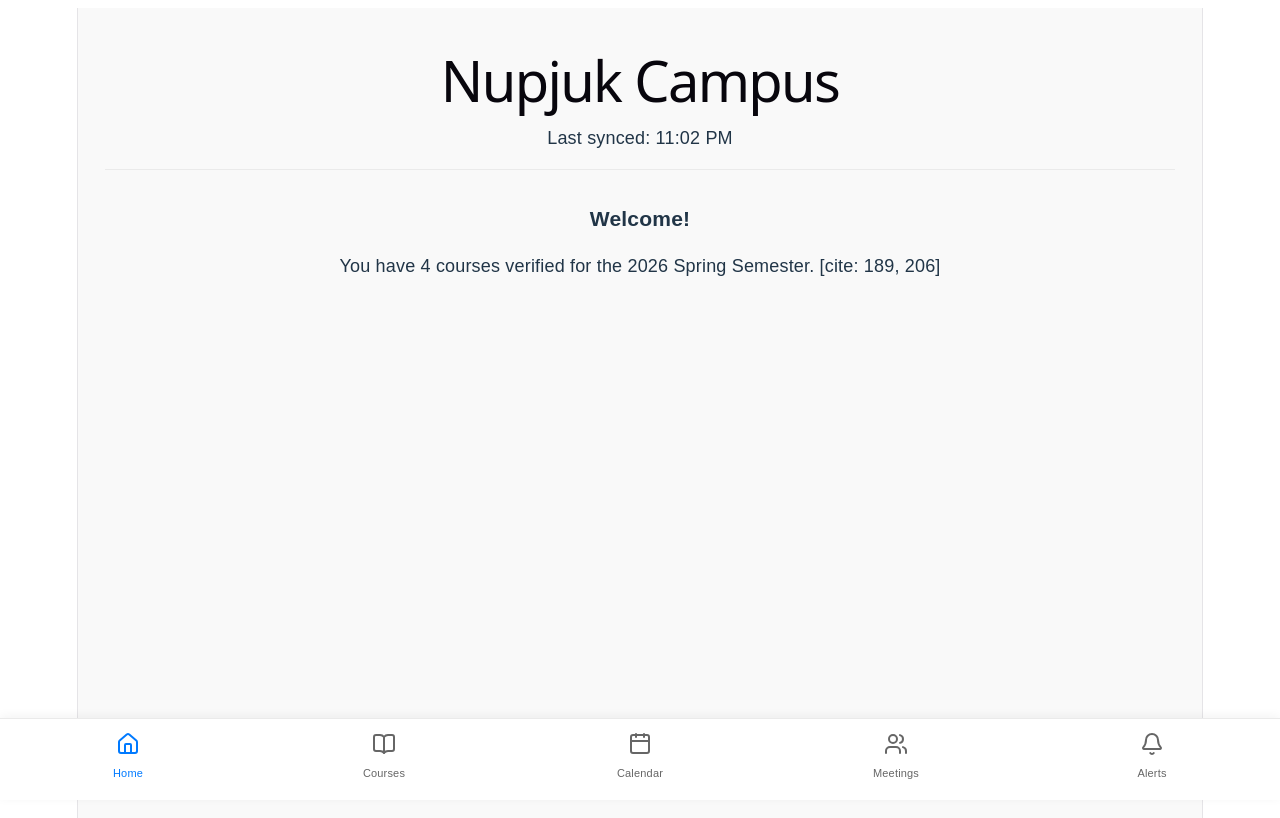
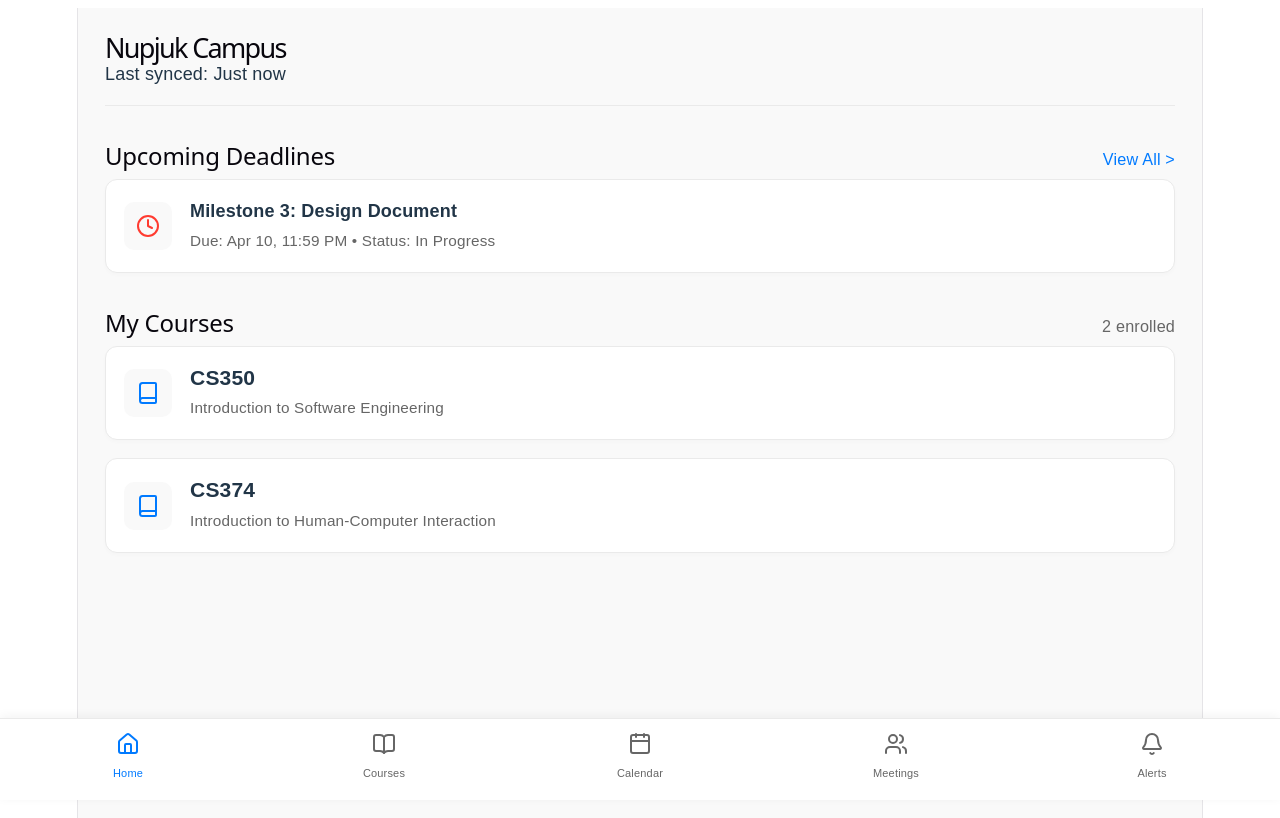
Before and after one commit to Chuks8888/Nupjuk-Campus, a React (Vite) app in the folder frontend/nupjuk-campus-web/: page /home in a window 1280 px wide. Shown: the top 818 px of the page. Built offline with nearby package versions, Linux system fonts and the light colour scheme.

Commit message:
Display Home using mock data

```diff
--- /dev/null
+++ b/frontend/nupjuk-campus-web/src/components/AssignmentCard.jsx
@@ -0,0 +1,27 @@
+import { Clock } from 'lucide-react';
+import '../styles/Cards.css';
+
+export default function AssignmentCard({ assignment }) {
+  // Format the ISO date string into a readable format
+  const dueDate = new Date(assignment.due_date).toLocaleDateString([], {
+    month: 'short',
+    day: 'numeric',
+    hour: '2-digit',
+    minute: '2-digit'
+  });
+
+  // Clean up the status text (e.g., "in_progress" -> "In Progress")
+  const statusText = assignment.user_completion_status.replace('_', ' ');
+
+  return (
+    <div className="card">
+      <div className="card-icon">
+        <Clock size={24} color="#ff3b30" /> {/* Red to indicate a deadline */}
+      </div>
+      <div className="card-content">
+        <h4>{assignment.title}</h4>
+        <p>Due: {dueDate} • Status: <span style={{ textTransform: 'capitalize' }}>{statusText}</span></p>
+      </div>
+    </div>
+  );
+}
--- /dev/null
+++ b/frontend/nupjuk-campus-web/src/components/CourseCard.jsx
@@ -0,0 +1,16 @@
+import { Book } from 'lucide-react';
+import '../styles/Cards.css';
+
+export default function CourseCard({ course }) {
+  return (
+    <div className="card">
+      <div className="card-icon">
+        <Book size={24} color="var(--accent-color)" />
+      </div>
+      <div className="card-content">
+        <h3>{course.course_code}</h3>
+        <p>{course.course_name}</p>
+      </div>
+    </div>
+  );
+}
--- /dev/null
+++ b/frontend/nupjuk-campus-web/src/data/mockData.js
@@ -0,0 +1,51 @@
+export const mockUsers = [{
+  id: 'u1',
+  kaist_email: 'student@kaist.ac.kr',  //
+  display_name: 'Jaehyun Jeong',       //
+  created_at: '2026-03-01T10:00:00Z'   //
+}];
+
+export const mockCourses = [
+  {
+    id: 'c1',
+    course_code: 'CS350',                                 //
+    course_name: 'Introduction to Software Engineering',  //
+    semester: '2026 Spring',                              //
+    klms_course_id: 'klms_12345'                          //
+  },
+  {
+    id: 'c2',
+    course_code: 'CS374',                                       //
+    course_name: 'Introduction to Human-Computer Interaction',  //
+    semester: '2026 Spring',                                    //
+    klms_course_id: 'klms_67890'                                //
+  }
+];
+
+export const mockEnrollments = [
+  {
+    user_id: 'u1',                        //
+    course_id: 'c1',                      //
+    verified_at: '2026-03-02T11:00:00Z',  //
+    valid_until: '2026-06-30T23:59:59Z',  //
+    status: 'active'                      //
+  },
+  {
+    user_id: 'u1',                        //
+    course_id: 'c2',                      //
+    verified_at: '2026-03-02T11:05:00Z',  //
+    valid_until: '2026-06-30T23:59:59Z',  //
+    status: 'active'                      //
+  }
+];
+
+export const mockAssignments = [{
+  id: 'a1',
+  course_id: 'c1',                        //
+  title: 'Milestone 3: Design Document',  //
+  due_date: '2026-04-10T23:59:59Z',       //
+  description: 'Submit the final SRS.',   //
+  source: 'klms_synced',                  //
+  klms_submission_status: 'pending',      //
+  user_completion_status: 'in_progress'   //
+}];
--- a/frontend/nupjuk-campus-web/src/pages/Home.jsx
+++ b/frontend/nupjuk-campus-web/src/pages/Home.jsx
@@ -1,4 +1,7 @@
 import { Home as HomeIcon, BookOpen, Calendar, Users, Bell } from 'lucide-react';
+import CourseCard from '../components/CourseCard';
+import AssignmentCard from '../components/AssignmentCard';
+import { mockCourses, mockAssignments } from '../data/mockData';
 import '../styles/Home.css';
 import '../styles/Navbar.css';
 
@@ -7,16 +10,28 @@ export default function Home() {
     <div className="home-container">
       <header className="home-header">
         <h1>Nupjuk Campus</h1>
-        <p>Last synced: 11:02 PM</p> {/* Reflected in SRS Design [cite: 161] */}
+        <p>Last synced: Just now</p>
       </header>
 
       <main className="dashboard-content">
-        <section className="welcome-widget">
-          <h3>Welcome!</h3>
-          <p>You have 4 courses verified for the 2026 Spring Semester. [cite: 189, 206]</p>
+        <section style={{ marginTop: '2rem' }}>
+          <div style={{ display: 'flex', justifyContent: 'space-between', alignItems: 'baseline' }}>
+            <h2>Upcoming Deadlines</h2>
+            <span style={{ fontSize: '0.9rem', color: 'var(--accent-color)', cursor: 'pointer' }}>View All &gt;</span>
+          </div>
+          {mockAssignments.map((assignment) => (
+            <AssignmentCard key={assignment.id} assignment={assignment} />
+          ))}
         </section>
-
-        {/* Placeholder for future course cards */}
+        <section style={{ marginTop: '2rem' }}>
+          <div style={{ display: 'flex', justifyContent: 'space-between', alignItems: 'baseline' }}>
+            <h2>My Courses</h2>
+            <span style={{ fontSize: '0.9rem', color: 'var(--text-secondary)' }}>{mockCourses.length} enrolled</span>
+          </div>
+          {mockCourses.map((course) => (
+            <CourseCard key={course.id} course={course} />
+          ))}
+        </section>
       </main>
 
       <nav className="bottom-nav">
--- a/frontend/nupjuk-campus-web/src/pages/Login.jsx
+++ b/frontend/nupjuk-campus-web/src/pages/Login.jsx
@@ -1,7 +1,7 @@
 import { useState } from 'react';
 import { useNavigate } from 'react-router-dom';
 import { GraduationCap, LogIn } from 'lucide-react';
-import '../styles/Login.css'; // Import the CSS file
+import '../styles/Login.css';
 
 export default function Login() {
   const [email, setEmail] = useState('');
@@ -11,14 +11,16 @@ export default function Login() {
 
   const handleLogin = (e) => {
     e.preventDefault();
-    // Validate KAIST email domain
+
     if (!email.endsWith('@kaist.ac.kr')) {
       setError('Please use a valid @kaist.ac.kr email address.');
       return;
     }
 
+
     // For now, bypass actual auth and go straight to Home
     navigate('/home');
+
   };
 
   return (
--- /dev/null
+++ b/frontend/nupjuk-campus-web/src/styles/Cards.css
@@ -0,0 +1,47 @@
+.card {
+  background-color: var(--bg-color);
+  border: 1px solid var(--border-color);
+  border-radius: 12px;
+  padding: 1rem;
+  margin-bottom: 1rem;
+  display: flex;
+  align-items: center;
+  justify-content: flex-start;
+  gap: 1rem;
+  padding: 1rem;
+  box-shadow: 0 2px 4px rgba(0,0,0,0.02);
+  transition: transform 0.2s ease, box-shadow 0.2s ease;
+  cursor: pointer;
+}
+
+.card:hover {
+  transform: translateY(-2px);
+  box-shadow: 0 4px 8px rgba(0,0,0,0.05);
+}
+
+.card-icon {
+  display: flex;
+  align-items: center;
+  justify-content: center;
+  width: 48px;
+  height: 48px;
+  background-color: var(--container-bg);
+  border-radius: 10px;
+  flex-shrink: 0;
+}
+
+.card-content h3, .card-content h4 {
+  margin: 0 0 0.25rem 0;
+  color: var(--text-primary);
+}
+
+.card-content p {
+  margin: 0;
+  font-size: 0.85rem;
+  color: var(--text-secondary);
+}
+
+.card-content {
+  text-align: left;
+  flex: 1;
+}
--- a/frontend/nupjuk-campus-web/src/styles/Home.css
+++ b/frontend/nupjuk-campus-web/src/styles/Home.css
@@ -1,14 +1,20 @@
 .home-container {
   padding: 1.5rem;
-  padding-bottom: 80px; /* Space for the bottom nav */
+  padding-bottom: 80px;
   font-family: sans-serif;
   background-color: var(--container-bg);
   color: var(--text-primary);
-  min-height: 100vh;
+  min-height: 90vh;
 }
 
 .home-header {
+  text-align: left;
   margin-bottom: 2rem;
+  border-bottom: 1px solid var(--border-color);
   padding-bottom: 1rem;
-  border-bottom: 1px solid var(--border-color)
 }
+
+.home-header h1 {
+  margin: 0;
+  font-size: 1.5rem;
+}
```
Also changed, not shown: frontend/nupjuk-campus-web/src/data/mockData.json (deleted, +0 -55 lines).
